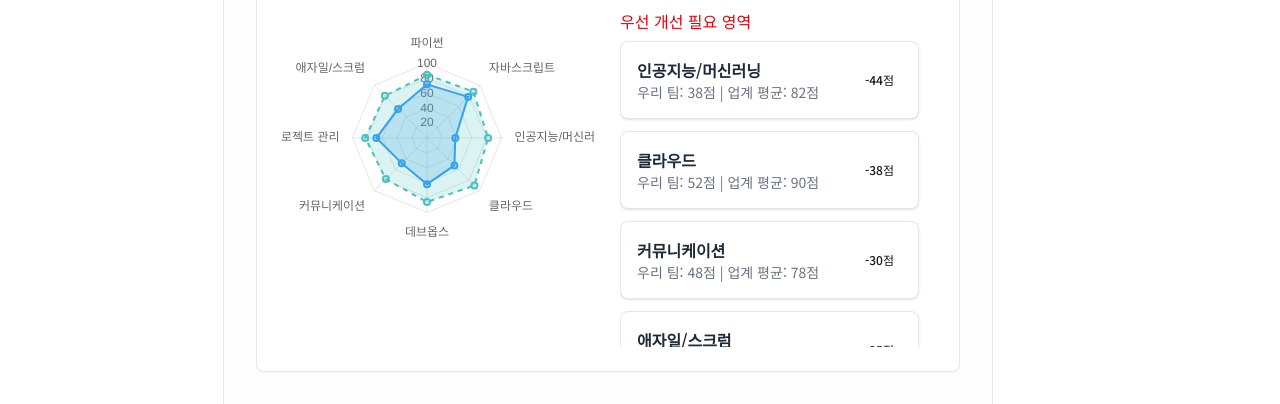
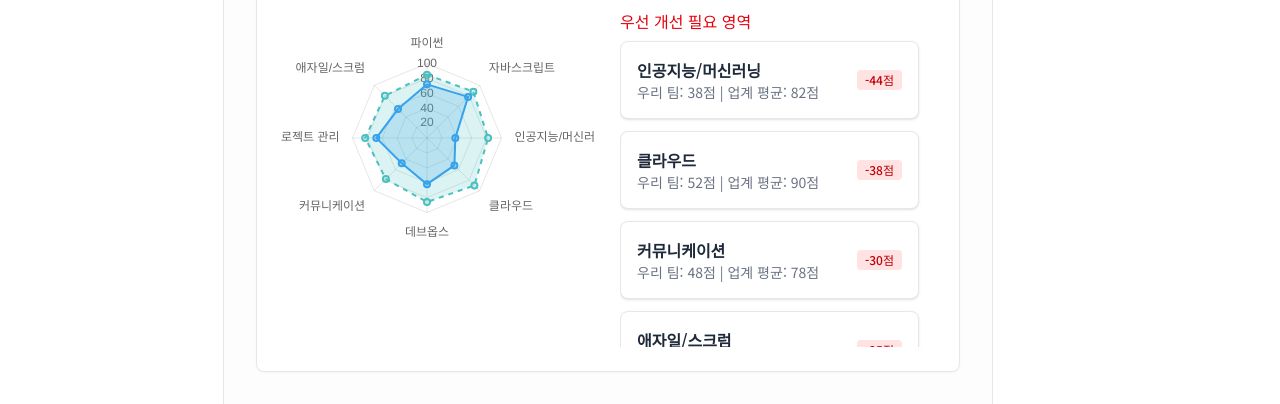
Before and after one commit to seunghoyu/kapp_assessment_new, a Next.js app: page /dashboard in a window 1280 px wide. Shown: the part 1107-1511 px from the top of the page. Built offline with nearby package versions, Linux system fonts and the light colour scheme.

Commit message:
fix: Add missing variants to Badge component

```diff
--- a/components/ui/Badge.tsx
+++ b/components/ui/Badge.tsx
@@ -1,6 +1,6 @@
 interface BadgeProps {
   children: React.ReactNode;
-  variant?: "blue" | "yellow" | "purple" | "gray";
+  variant?: "blue" | "yellow" | "purple" | "gray" | "destructive" | "success";
   size?: "sm" | "md";
 }
 
@@ -14,6 +14,8 @@ export default function Badge({
     yellow: "bg-yellow-100 text-yellow-700",
     purple: "bg-purple-100 text-purple-700",
     gray: "bg-gray-100 text-gray-700",
+    destructive: "bg-red-100 text-red-700",
+    success: "bg-green-100 text-green-700",
   };
 
   const sizeClasses = {
```
